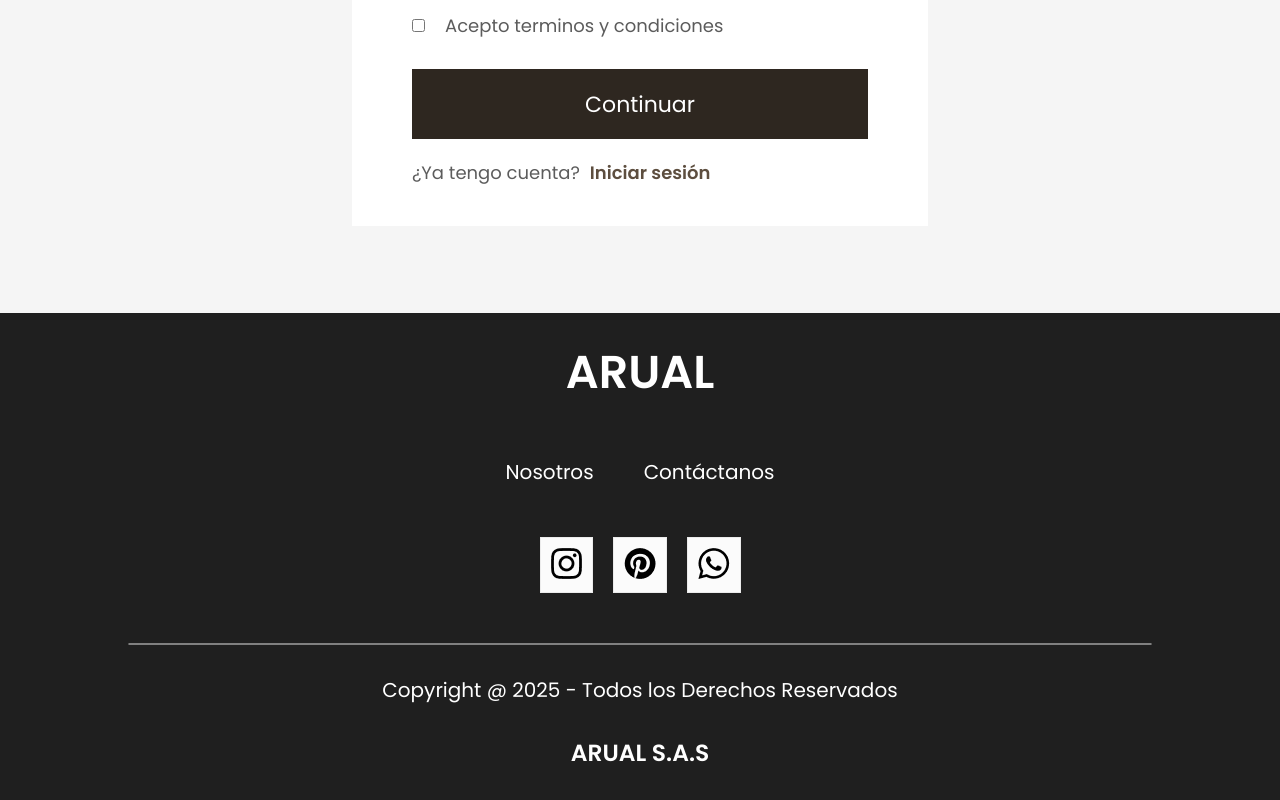
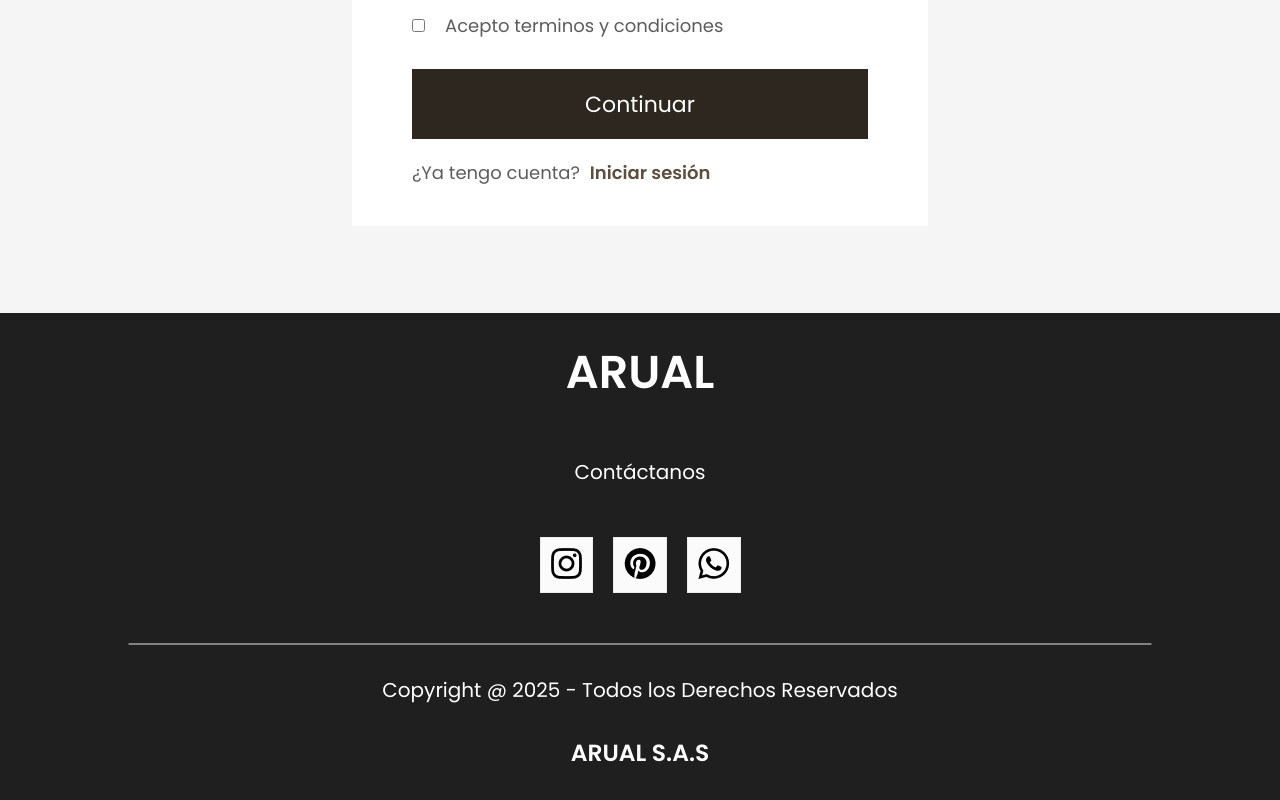
Before and after one commit to luis13xd/arual, a React (Create React App) app: page /login in a window 1280 px wide. Shown: the part 491-1291 px from the top of the page. Built offline with nearby package versions, Linux system fonts and the light colour scheme.

Commit message:
eliminamos opcion de contactanos

```diff
--- a/src/Components/Footer/Footer.jsx
+++ b/src/Components/Footer/Footer.jsx
@@ -11,7 +11,6 @@ export const Footer = () => {
             <p>ARUAL</p>
         </div>
         <ul className="footer-links">
-            <li>Nosotros</li>
             <li>Contáctanos</li>
         </ul>
         <div className="footer-social-icon">
```
